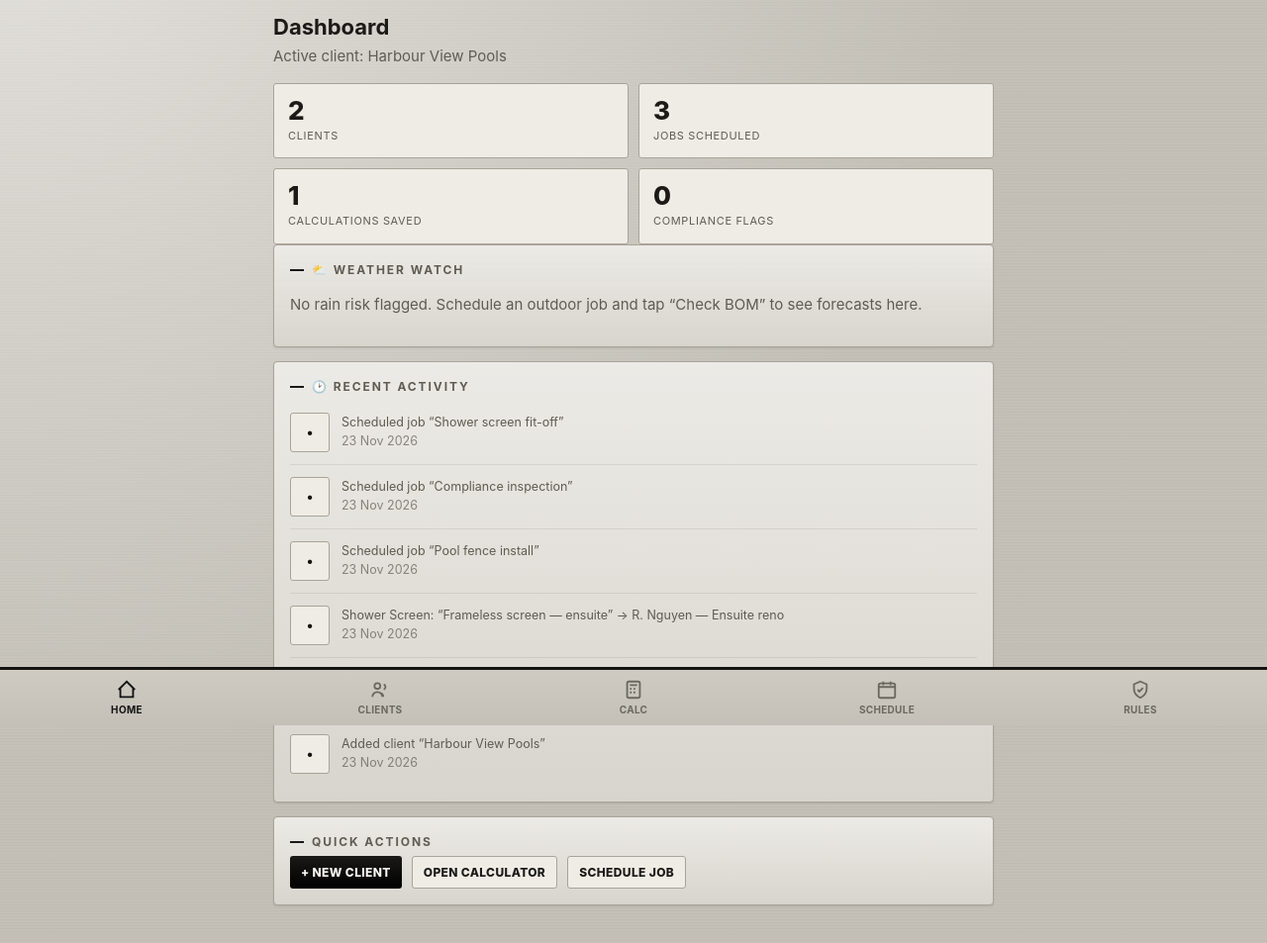
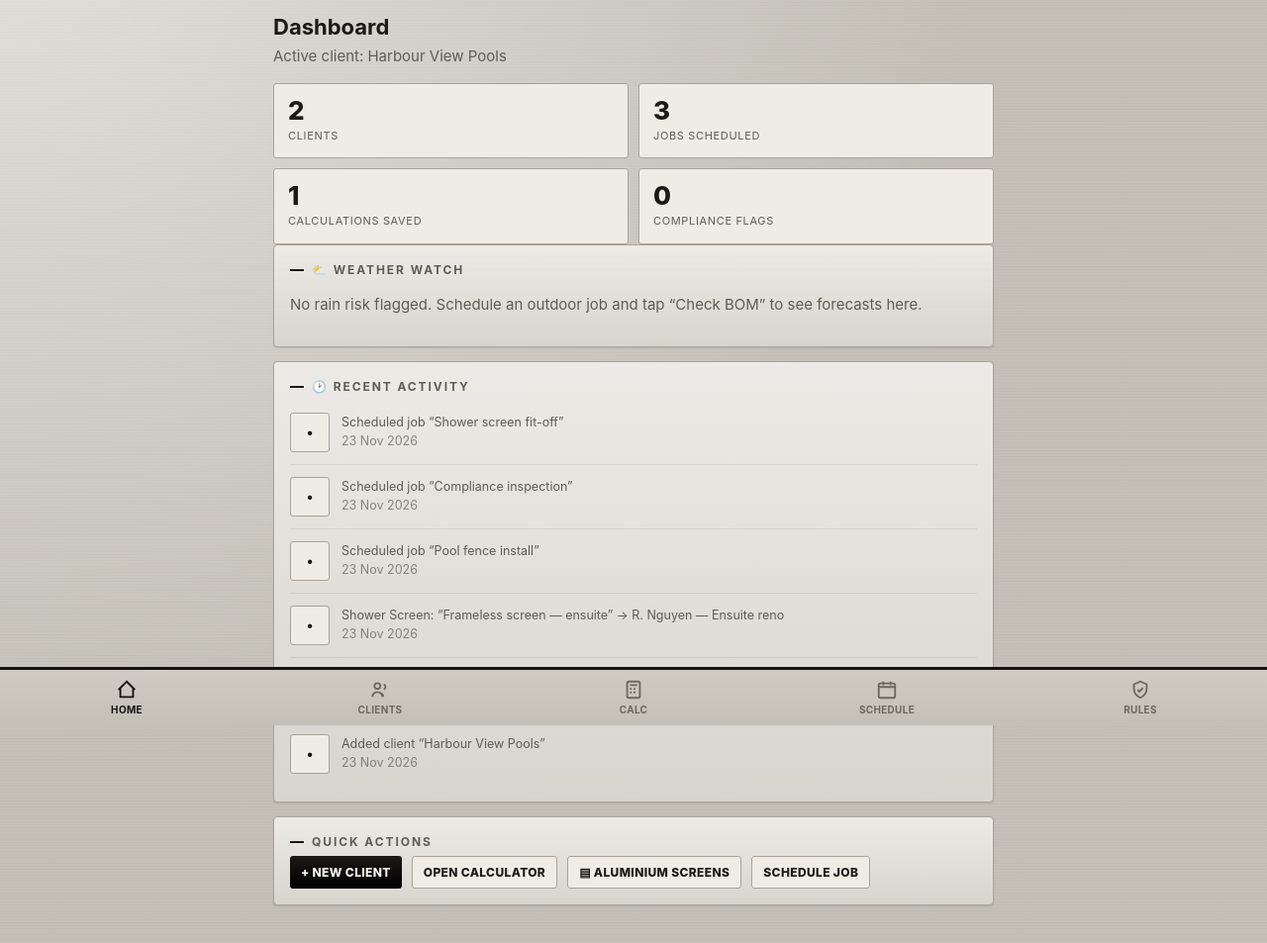
Before and after one commit to skihighconstructions-tech/CADify-shower-screen-calculator-, a plain HTML site: page index.html in a window 1280 px wide. Shown: the part 67-1020 px from the top of the page at 99% size. Drawn offline with Linux system fonts and the light colour scheme.

Commit message:
Add Aluminium Screens shortcut to CADify home dashboard

```diff
--- a/index.html
+++ b/index.html
@@ -189,6 +189,7 @@ small.note{color:var(--dim);font-size:11.5px;display:block;margin-top:4px}
       <div class="row">
         <button class="btn sm" onclick="App.go('clients');App.openClientForm()">+ New client</button>
         <button class="btn sm sec" onclick="App.go('calc')">Open calculator</button>
+        <button class="btn sm sec" onclick="App.go('calc');App.openCalc('aluminium-screen')">▤ Aluminium Screens</button>
         <button class="btn sm sec" onclick="App.go('schedule')">Schedule job</button>
       </div>
     </div>
```
